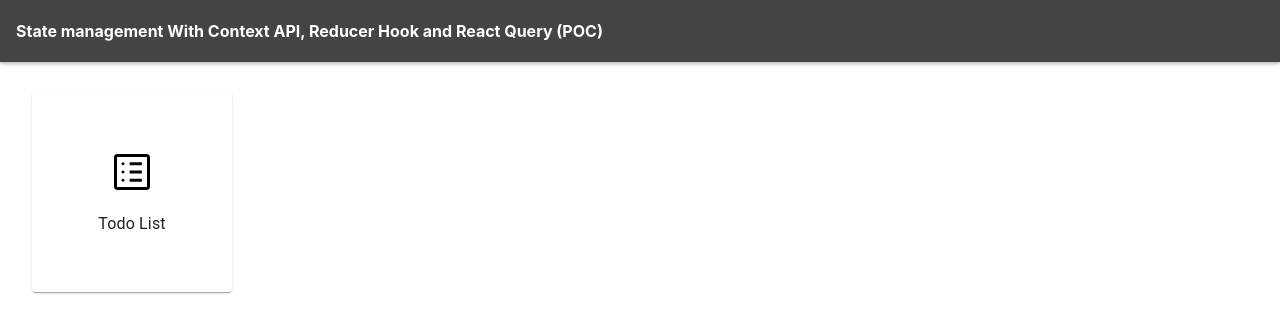
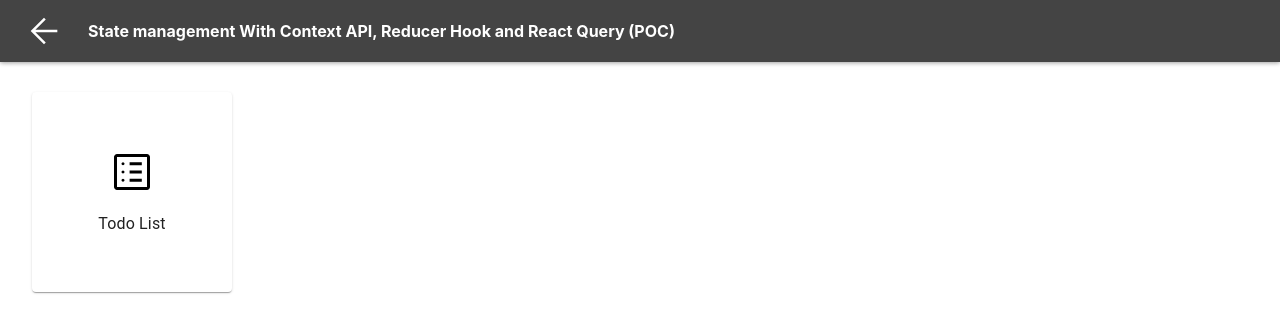
Before and after one commit to noumanaltaf/react-app-boilerplate, a React (Create React App) app: page / in a window 1280 px wide. Shown: the top 332 px of the page. Built offline with nearby package versions, Linux system fonts and the light colour scheme.

Commit message:
layout frame fixed

```diff
--- a/src/pages/LayoutFrame.tsx
+++ b/src/pages/LayoutFrame.tsx
@@ -7,8 +7,7 @@ import BackSVG from '../assets/svg/back.svg';
 
 const LayoutFrame = () => {
   const { pathname } = useLocation();
-  console.log(pathname);
-  const isNotDashboard = pathname !== pageRoutes.main;
+  const isNotDashboard = pathname !== pageRoutes.main || pathname !== pageRoutes.pagesMain;
   const navigate = useNavigate();
 
   const handleBack = () => {
--- a/src/routes.ts
+++ b/src/routes.ts
@@ -4,5 +4,6 @@ export interface IPageRoutes {
 }
 export const pageRoutes = {
   main: '/',
+  pagesMain: '/react-app-boilerplate/',
   todo: '/todo',
 };
```
